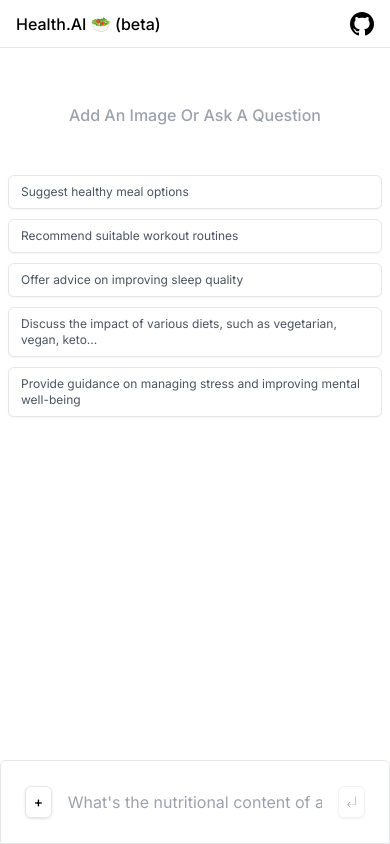
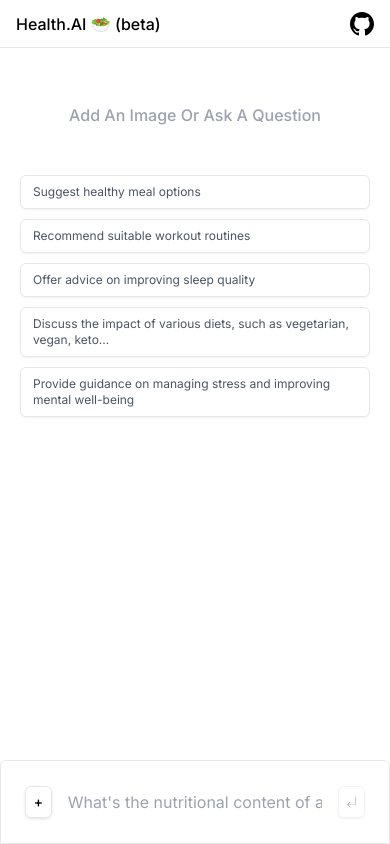
Before and after one commit to FrancoCanzani/calories-chat, a Next.js app: page / in a window 390 px wide. Built offline with nearby package versions, Linux system fonts and the light colour scheme.

Commit message:
fix chat padding on mobile

```diff
--- a/src/app/components/chat-list.tsx
+++ b/src/app/components/chat-list.tsx
@@ -14,7 +14,12 @@
   setInput: Dispatch<SetStateAction<string>>;
 }) {
   return (
-    <div className={cn('pb-36 pt-4 md:pt-10', imageUrls.length && 'pb-52')}>
+    <div
+      className={cn(
+        'pb-36 pt-4 px-3 sm:px-0 md:pt-10',
+        imageUrls.length && 'pb-52'
+      )}
+    >
       {messages.length ? (
         <>
           <div className='relative mx-auto max-w-2xl space-y-3'>
```
